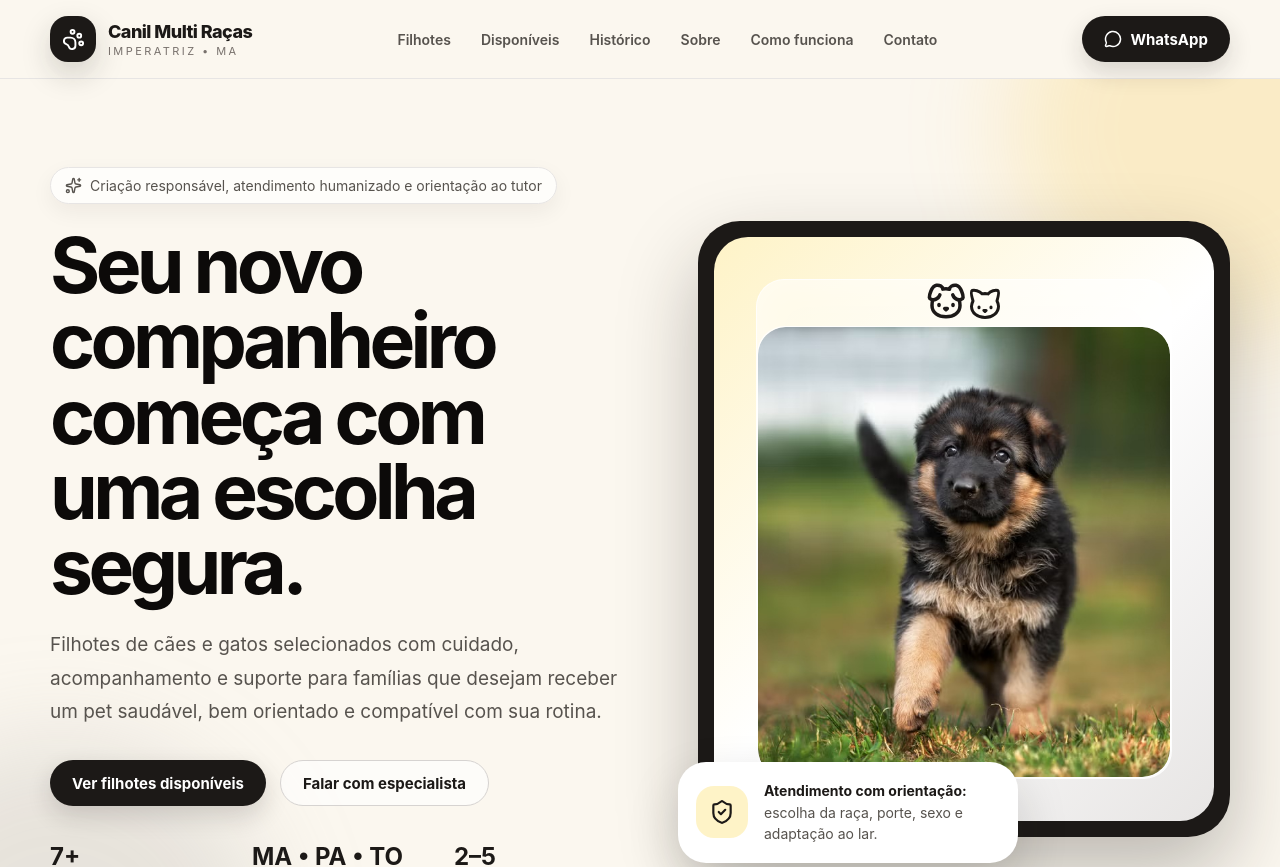
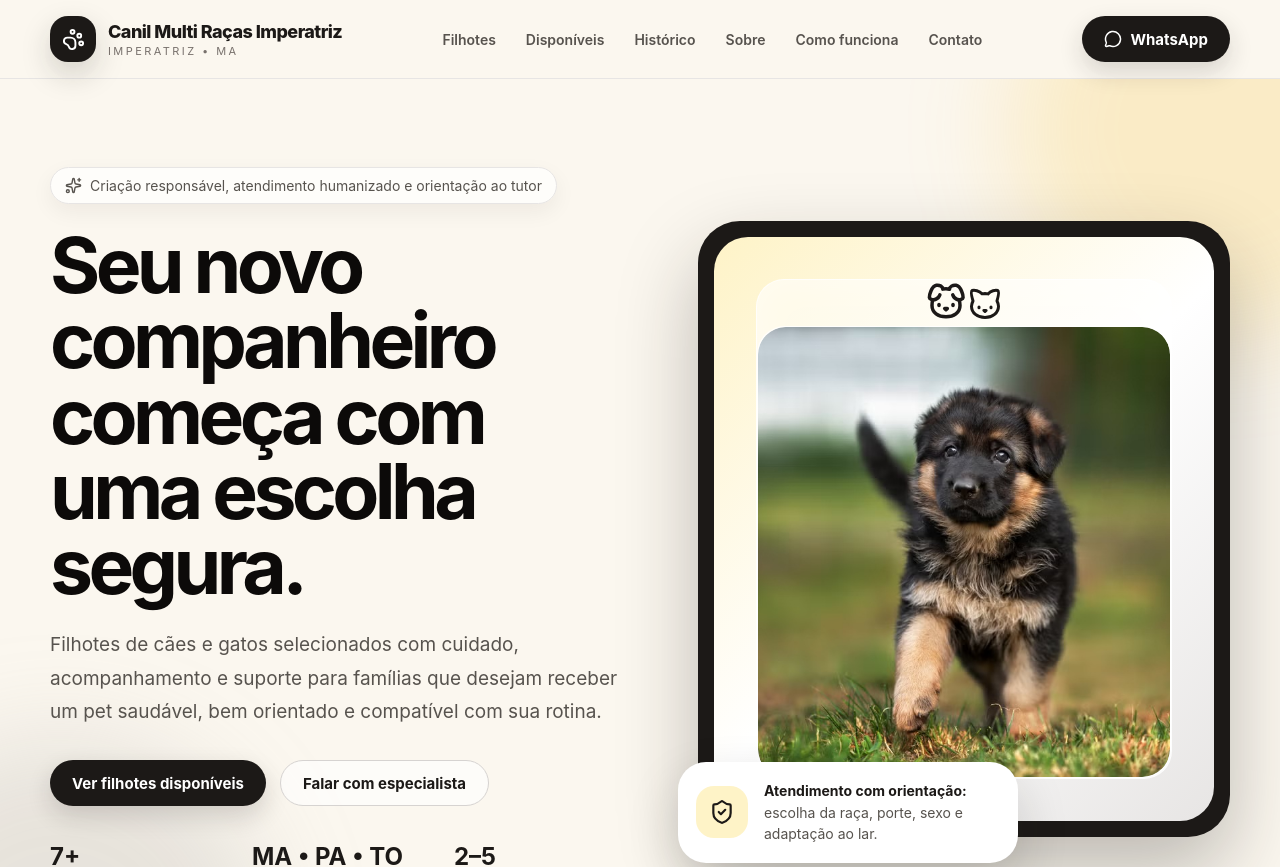
Before and after one commit to yuribarretomartins-cell/canil-site, a React (Vite) app: page / in a window 1280 px wide. Shown: the top 867 px of the page. Built offline with nearby package versions, Linux system fonts and the light colour scheme.

Commit message:
ajustei nome para ter imperatriz no SEO

```diff
--- a/src/App.jsx
+++ b/src/App.jsx
@@ -1341,7 +1341,7 @@ if (currentHash === "#historico-completo") {
               <PawPrint size={23} />
             </div>
             <div>
-              <p className="brand-name">Canil Multi Raças</p>
+              <p className="brand-name">Canil Multi Raças Imperatriz</p>
               <p className="brand-place">Imperatriz • MA</p>
             </div>
           </a>
```
